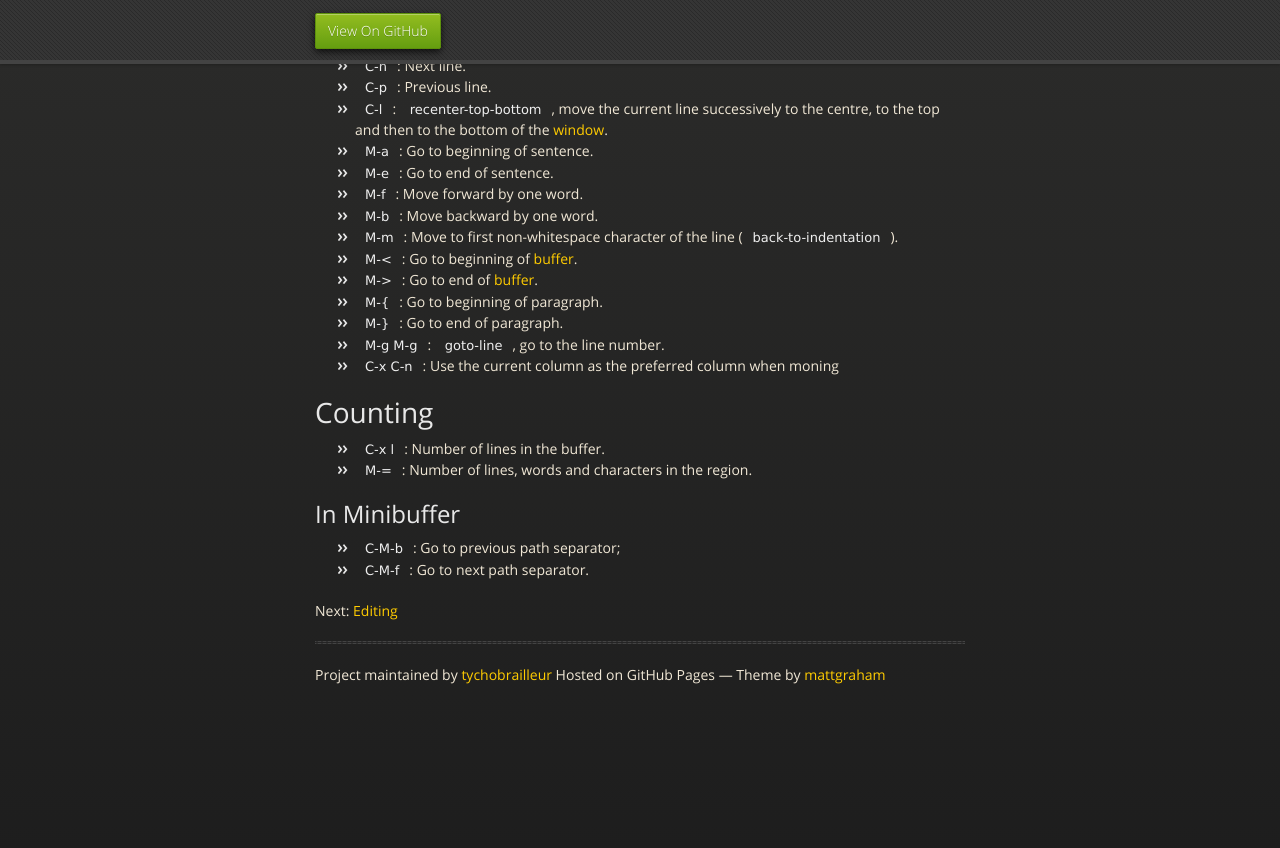
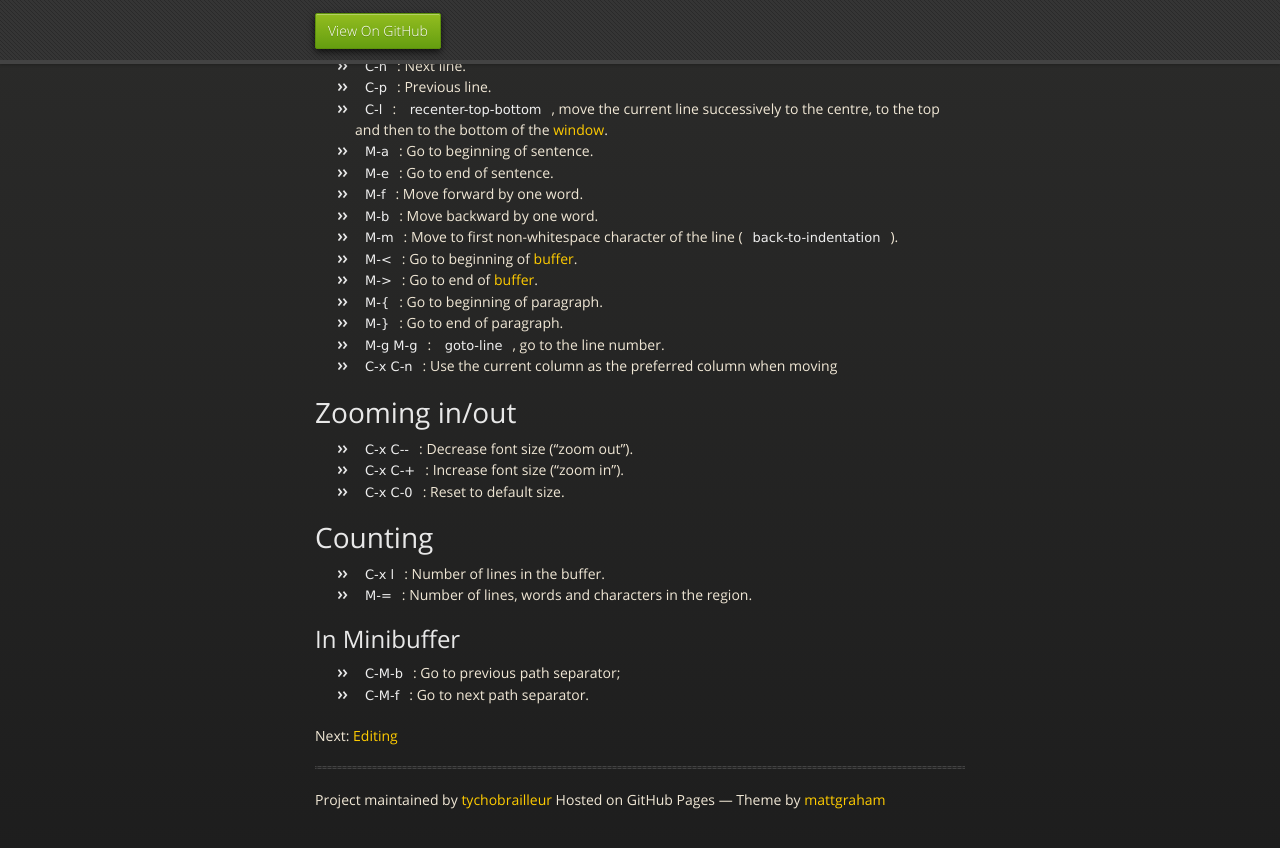
Before and after one commit to tychobrailleur/tychobrailleur.github.io, a Jekyll site: the page built from basics.md, in a window 1280 px wide and 900 px high, scrolled down 849 px. Shown: the top 848 px of the window. Built offline with Jekyll 4.4.1, drawn with Linux system fonts in a browser that asks for light colours; nearby versions of some CDN libraries; before the commit the page ends 1624 px from its top, so only the background shows below that.

Commit message:
Add decrease/increase font size.

```diff
--- a/basics.md
+++ b/basics.md
@@ -45,8 +45,14 @@ All these key combinations are actually calling Emacs [commands](commands.html).
 - `M-{`: Go to beginning of paragraph.
 - `M-}`: Go to end of paragraph.
 - `M-g M-g`: `goto-line`, go to the line number.
-- `C-x C-n`: Use the current column as the preferred column when moning
+- `C-x C-n`: Use the current column as the preferred column when
+  moving
 
+# Zooming in/out
+
+- `C-x C--`: Decrease font size (“zoom out”).
+- `C-x C-+`: Increase font size (“zoom in”).
+- `C-x C-0`: Reset to default size.
 
 # Counting
 
```
